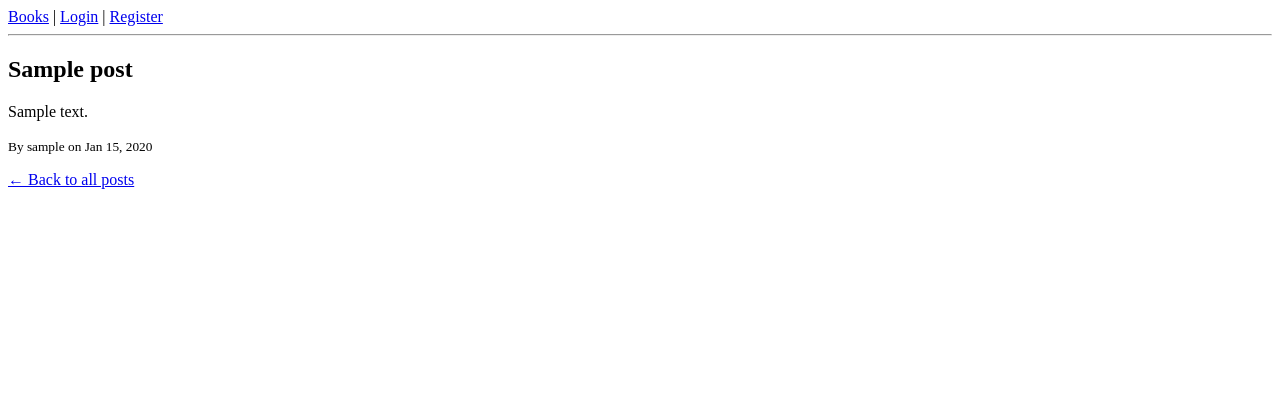
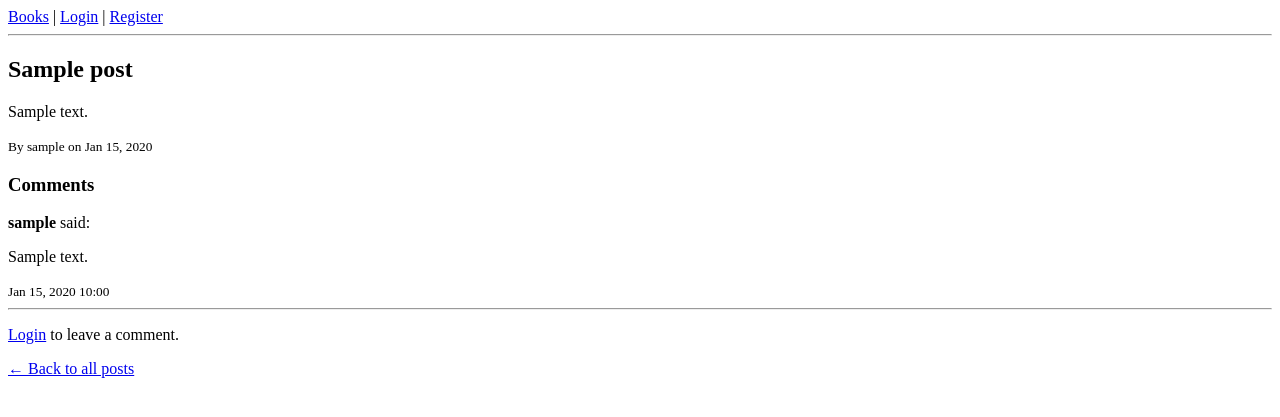
Before and after one commit to shaulratemo/Alx_DjangoLearnLab, a Django app: template django_blog/blog/templates/blog/post_detail.html in a window 1280 px wide. Shown: the top 417 px of the page. Run offline with Django 5.2, Linux system fonts and the light colour scheme; the template is opened without the code that fills it: values that come from a table or form of the project are taken from there, others are empty; tables that the repository leaves empty hold one stand-in row (values such as "Sample post").

Commit message:
Add Comment Functionality to Blog Posts

```diff
--- a/django_blog/blog/models.py
+++ b/django_blog/blog/models.py
@@ -10,3 +10,13 @@ class Post(models.Model):
 
     def __str__(self):
         return self.title
+
+class Comment(models.Model):
+    post = models.ForeignKey('Post', on_delete=models.CASCADE, related_name='comments')
+    author = models.ForeignKey(User, on_delete=models.CASCADE)
+    content = models.TextField()
+    created_at = models.DateTimeField(auto_now_add=True)
+    updated_at = models.DateTimeField(auto_now=True)
+
+    def __str__(self):
+        return f"Comment by {self.author.username} on {self.post.title}"
--- a/django_blog/blog/templates/blog/post_detail.html
+++ b/django_blog/blog/templates/blog/post_detail.html
@@ -10,5 +10,33 @@
     <a href="{% url 'post_delete' post.pk %}">Delete</a>
 {% endif %}
 
+<h3>Comments</h3>
+
+{% for comment in post.comments.all %}
+    <div>
+        <p><strong>{{ comment.author.username }}</strong> said:</p>
+        <p>{{ comment.content }}</p>
+        <small>{{ comment.created_at|date:"M d, Y H:i" }}</small>
+        {% if user == comment.author %}
+            <a href="{% url 'comment_edit' comment.pk %}">Edit</a> |
+            <a href="{% url 'comment_delete' comment.pk %}">Delete</a>
+        {% endif %}
+        <hr>
+    </div>
+{% empty %}
+    <p>No comments yet. Be the first to comment!</p>
+{% endfor %}
+
+{% if user.is_authenticated %}
+    <h4>Add a Comment</h4>
+    <form method="POST" action="{% url 'comment_create' post.pk %}">
+        {% csrf_token %}
+        {{ form.as_p }}
+        <button type="submit">Post Comment</button>
+    </form>
+{% else %}
+    <p><a href="{% url 'login' %}">Login</a> to leave a comment.</p>
+{% endif %}
+
 <a href="{% url 'post_list' %}">← Back to all posts</a>
 {% endblock %}
--- a/django_blog/blog/urls.py
+++ b/django_blog/blog/urls.py
@@ -1,5 +1,5 @@
 from django.urls import path
-from .views import register, profile, CustomLoginView, CustomLogoutView, PostListView, PostDetailView, PostCreateView, PostUpdateView, PostDeleteView
+from .views import register, profile, CustomLoginView, CustomLogoutView, PostListView, PostDetailView, PostCreateView, PostUpdateView, PostDeleteView, CommentCreateView, CommentUpdateView, CommentDeleteView
 
 urlpatterns = [
     path('register/', register, name='register'),
@@ -11,4 +11,9 @@ urlpatterns = [
     path('post/new/', PostCreateView.as_view(), name='post_create'),
     path('post/<int:pk>/update/', PostUpdateView.as_view(), name='post_update'),
     path('post/<int:pk>/delete/', PostDeleteView.as_view(), name='post_delete'),
+
+    # Comment URLs
+    path('posts/<int:pk>/comments/new/', CommentCreateView.as_view(), name='comment_create'),
+    path('comments/<int:pk>/edit/', CommentUpdateView.as_view(), name='comment_edit'),
+    path('comments/<int:pk>/delete/', CommentDeleteView.as_view(), name='comment_delete'),
 ]
```
Also changed, not shown: django_blog/blog/forms.py (+9 -0 lines), django_blog/blog/templates/blog/comment_confirm_delete.html (added, +10 -0 lines), django_blog/blog/templates/blog/comment_form.html (added, +10 -0 lines), django_blog/blog/views.py (+46 -4 lines), django_blog/README.md, django_blog/blog/migrations/0002_comment.py (added).
